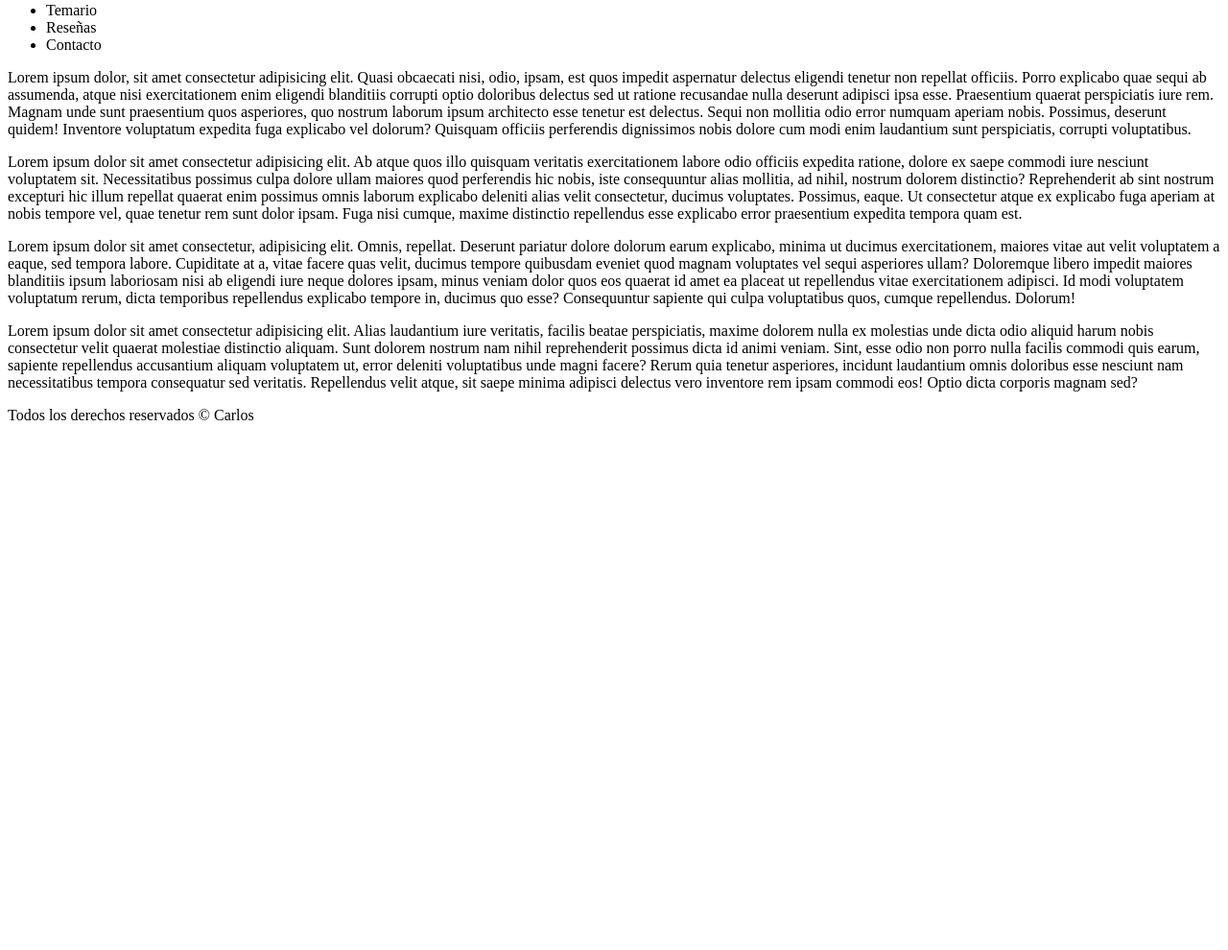
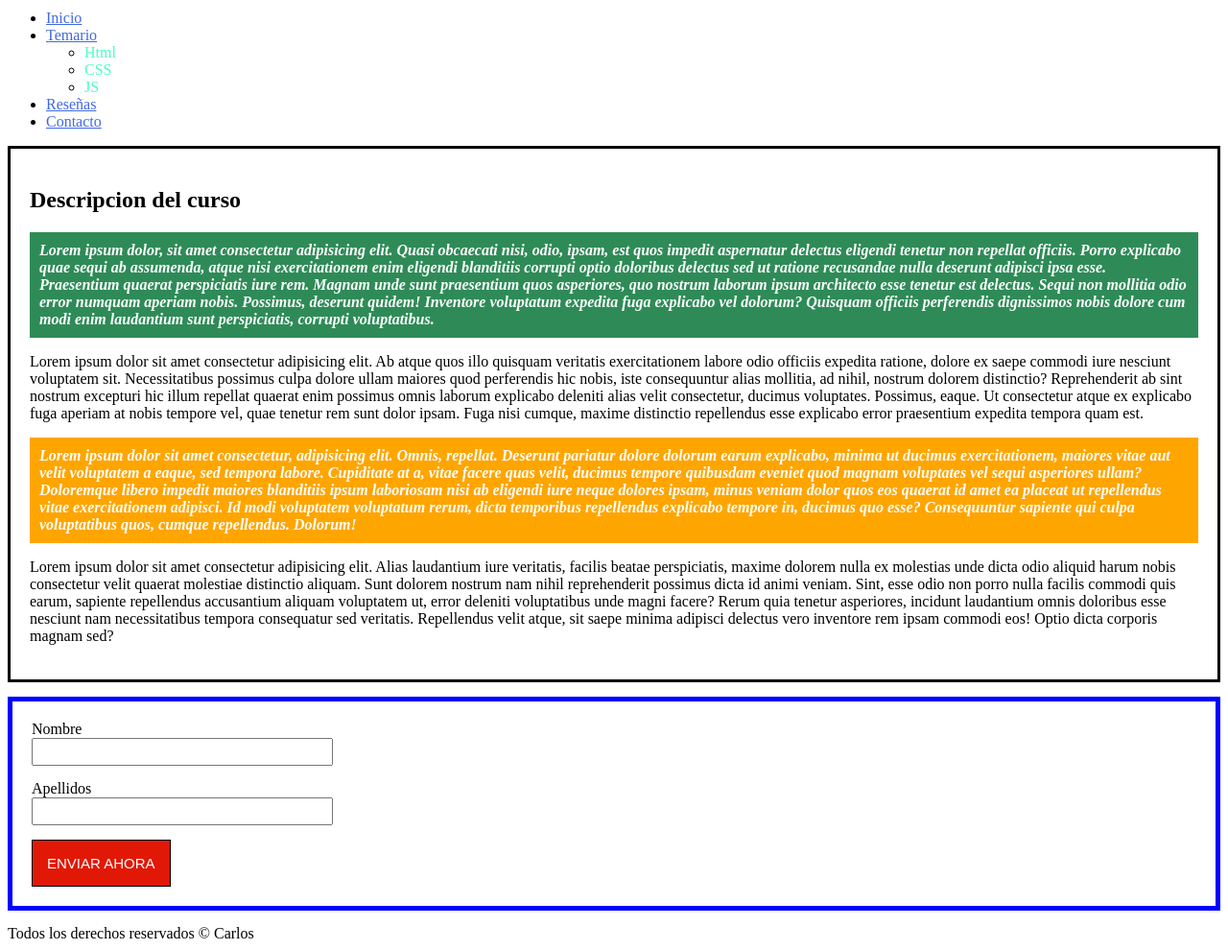
Before and after one commit to reloadercf/css-con-carlos, a plain HTML site: page index.html in a window 1280 px wide. Shown: the part 96-1086 px from the top of the page at 96% size. Before the commit the page ends 800 px from the top, so only its background shows below. Drawn offline with Linux system fonts and the light colour scheme.

Commit message:
selectors

```diff
--- a/index.html
+++ b/index.html
@@ -4,29 +4,49 @@
     <meta charset="UTF-8">
     <meta name="viewport" content="width=device-width, initial-scale=1.0">
     <title>Practicando css</title>
+    <link rel="stylesheet" type="text/css" href="style.css" />
 </head>
 <body>
     <h1>Aprende CSS con Charly</h1>
-    <ul>
-        <li>Inicio</li>
-        <li>Temario</li>
-        <li>Reseñas</li>
-        <li>Contacto</li>
+    <ul id="menu">
+        <li><a href="#">Inicio</a></li>
+        <li>
+            <a href="#">Temario</a>
+            <ul>
+                <li><a href="#">Html</a></li>
+                <li><a href="#">CSS</a></li>
+                <li><a href="#">JS</a></li>
+            </ul>
+        </li>
+
+        <li><a href="#">Reseñas</a></li>
+        <li><a href="#">Contacto</a></li>
     </ul>
     <div id='descripcion'>
-        <p>
+        <h2>Descripcion del curso</h2>
+        <p class="parrafo parrafo1">
             Lorem ipsum dolor, sit amet consectetur adipisicing elit. Quasi obcaecati nisi, odio, ipsam, est quos impedit aspernatur delectus eligendi tenetur non repellat officiis. Porro explicabo quae sequi ab assumenda, atque nisi exercitationem enim eligendi blanditiis corrupti optio doloribus delectus sed ut ratione recusandae nulla deserunt adipisci ipsa esse. Praesentium quaerat perspiciatis iure rem. Magnam unde sunt praesentium quos asperiores, quo nostrum laborum ipsum architecto esse tenetur est delectus. Sequi non mollitia odio error numquam aperiam nobis. Possimus, deserunt quidem! Inventore voluptatum expedita fuga explicabo vel dolorum? Quisquam officiis perferendis dignissimos nobis dolore cum modi enim laudantium sunt perspiciatis, corrupti voluptatibus.
         </p>
         <p>
             Lorem ipsum dolor sit amet consectetur adipisicing elit. Ab atque quos illo quisquam veritatis exercitationem labore odio officiis expedita ratione, dolore ex saepe commodi iure nesciunt voluptatem sit. Necessitatibus possimus culpa dolore ullam maiores quod perferendis hic nobis, iste consequuntur alias mollitia, ad nihil, nostrum dolorem distinctio? Reprehenderit ab sint nostrum excepturi hic illum repellat quaerat enim possimus omnis laborum explicabo deleniti alias velit consectetur, ducimus voluptates. Possimus, eaque. Ut consectetur atque ex explicabo fuga aperiam at nobis tempore vel, quae tenetur rem sunt dolor ipsam. Fuga nisi cumque, maxime distinctio repellendus esse explicabo error praesentium expedita tempora quam est.
         </p>
-        <p>
+        <p class="parrafo parrafo3">
             Lorem ipsum dolor sit amet consectetur, adipisicing elit. Omnis, repellat. Deserunt pariatur dolore dolorum earum explicabo, minima ut ducimus exercitationem, maiores vitae aut velit voluptatem a eaque, sed tempora labore. Cupiditate at a, vitae facere quas velit, ducimus tempore quibusdam eveniet quod magnam voluptates vel sequi asperiores ullam? Doloremque libero impedit maiores blanditiis ipsum laboriosam nisi ab eligendi iure neque dolores ipsam, minus veniam dolor quos eos quaerat id amet ea placeat ut repellendus vitae exercitationem adipisci. Id modi voluptatem voluptatum rerum, dicta temporibus repellendus explicabo tempore in, ducimus quo esse? Consequuntur sapiente qui culpa voluptatibus quos, cumque repellendus. Dolorum!
         </p>
         <p>
             Lorem ipsum dolor sit amet consectetur adipisicing elit. Alias laudantium iure veritatis, facilis beatae perspiciatis, maxime dolorem nulla ex molestias unde dicta odio aliquid harum nobis consectetur velit quaerat molestiae distinctio aliquam. Sunt dolorem nostrum nam nihil reprehenderit possimus dicta id animi veniam. Sint, esse odio non porro nulla facilis commodi quis earum, sapiente repellendus accusantium aliquam voluptatem ut, error deleniti voluptatibus unde magni facere? Rerum quia tenetur asperiores, incidunt laudantium omnis doloribus esse nesciunt nam necessitatibus tempora consequatur sed veritatis. Repellendus velit atque, sit saepe minima adipisci delectus vero inventore rem ipsam commodi eos! Optio dicta corporis magnam sed?
         </p>
     </div>
+    <div id="usuario">
+        <form>
+            <label>Nombre</label>
+            <input type="text" name="nombre" />
+            <label>Apellidos</label>
+            <input type="text" name="apellidos" />
+
+            <input type="submit" value="Enviar ahora"/>
+        </form>
+    </div>
     <footer>
         Todos los derechos reservados &copy; Carlos
     </footer>
--- /dev/null
+++ b/style.css
@@ -0,0 +1,60 @@
+h1{
+    background-color: dodgerblue;
+    color: rgb(248, 248, 248);
+    padding: 10px;
+    border:solid;
+    border-style: dotted;
+}
+li a{
+    color: rgb(74, 253, 193);
+    text-decoration: none;
+}
+
+#descripcion{
+    border:solid;
+    padding: 20px;
+}
+
+.parrafo{
+    font-style: italic;
+    font-weight: bold;
+    padding: 10px;
+}
+.parrafo1{
+    background-color: seagreen;
+    color: white;
+}
+
+.parrafo3{
+    background-color: orange;
+    color: white;
+}
+
+#usuario form{
+    border: 5px solid blue;
+    margin-top: 15px;
+    margin-bottom: 15px;
+    padding: 20px;
+}
+#usuario form *{
+    display: block;
+}
+input[type="text"]{
+    margin-bottom: 15px;
+    padding: 5px;
+    width: 300px;
+}
+input[type="submit"]{
+    background:rgb(226, 24, 6);
+    color: white;
+    padding: 15px;
+    font-size: 15px;
+    text-transform: uppercase;
+    border: 1px solid black;
+    cursor:pointer;
+}
+#menu >li>a{
+    font-size: 18;
+    color: royalblue;
+    text-decoration: underline;
+}
```
Also changed, not shown: 1 other file.
